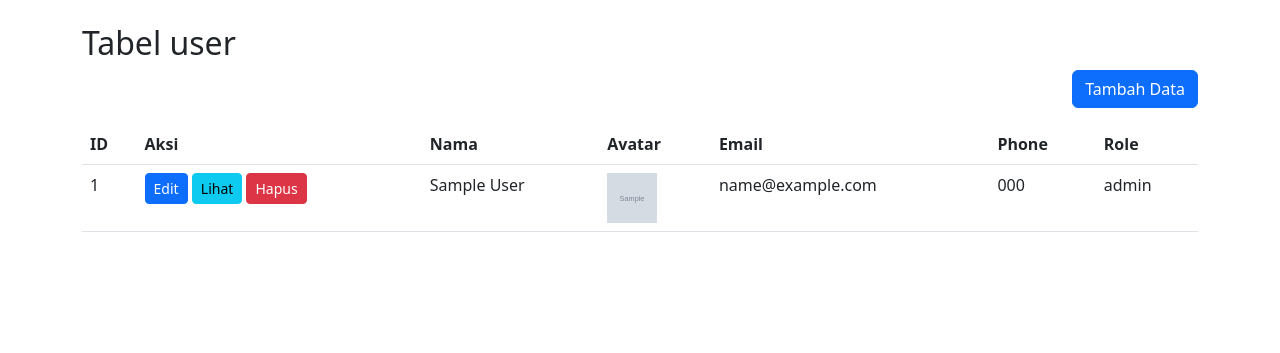
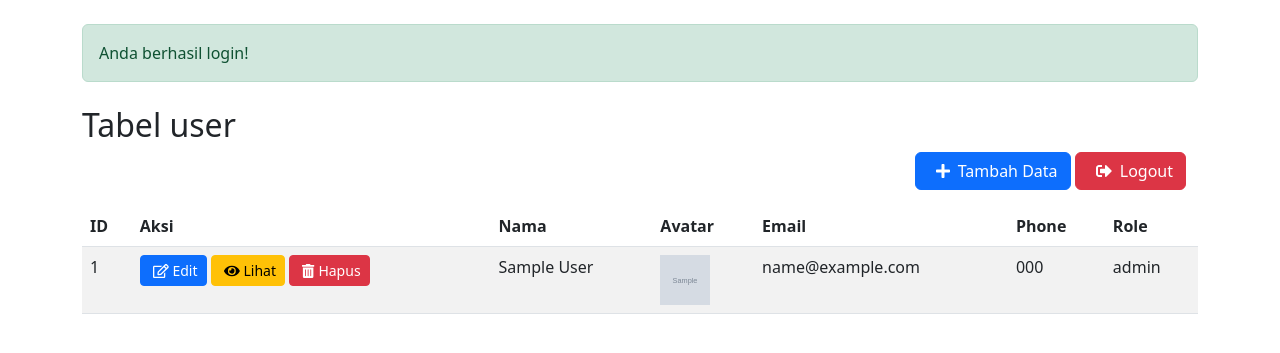
Before and after one commit to Nrlansa/tugasphp2, a PHP site: page /user.php in a window 1280 px wide. Shown: the top 353 px of the page. Run offline with PHP 8.4, Linux system fonts and the light colour scheme; the visitor is signed in with stand-in values (Sample User, id 1); tables that the repository leaves empty or names only in its code hold one stand-in row (values such as "Sample post"); grey boxes marked "Sample" are stand-in pictures.

Commit message:
tugas20 update dari tugas19

```diff
--- a/tugas19/user.php
+++ b/tugas19/user.php
@@ -1,4 +1,23 @@
 <?php
+session_start();
+
+$_SESSION['success_message'] = "Anda berhasil login!";
+
+// Periksa apakah pesan notifikasi tersedia
+if (isset($_SESSION['success_message'])) {
+    $successMessage = $_SESSION['success_message'];
+
+    // Hapus pesan notifikasi dari sesi
+    unset($_SESSION['success_message']);
+}
+
+// memastikan pengguna sudah login
+if (!isset($_SESSION["email"])) {
+    header("Location: login.php");
+    exit;
+}
+
+$email = $_SESSION["email"];
 
 $host = "localhost";
 $username = "root";
@@ -40,20 +59,33 @@ if (!$result) {
 
 <head>
     <title>Tabel User</title>
+    <!------Link CSS Bootstrap v.5.2.0------->
     <link rel="stylesheet" href="https://cdnjs.cloudflare.com/ajax/libs/bootstrap/5.2.0/css/bootstrap.min.css">
+    <!-------Link CSS Font Awesome v.5.15.4 -------->
+    <link rel="stylesheet" href="https://cdnjs.cloudflare.com/ajax/libs/font-awesome/5.15.4/css/all.min.css">
 </head>
 
 <body>
+
     <div class="container">
+        <?php if (isset($successMessage)) : ?>
+            <div class="alert alert-success mt-4" role="alert">
+                <?php echo $successMessage; ?>
+            </div>
+        <?php endif; ?>
         <h2 class="mt-4">Tabel user</h2>
         <div class="row">
             <div class="col-md-12 ">
                 <div class="float-end">
-                    <a href="tambah.php" class="btn btn-primary mb-3">Tambah Data</a>
+                    <form class="container-fluid justify-content-start">
+                        <a href="tambah.php" class="btn btn-primary mb-3"><i class="fas fa-plus mx-2"></i>Tambah Data</a>
+                        <a href="logout.php" class="btn btn-danger mb-3"><i class="fas fa-sign-out-alt mx-2"></i>Logout</a>
+                    </form>
                 </div>
             </div>
         </div>
-        <table class="table">
+        <div class="table-responsive">
+            <table class="table table-striped">
                 <thead>
                     <tr>
                         <th>ID</th>
@@ -80,9 +112,9 @@ if (!$result) {
                         echo "<tr>";
                         echo "<td>" . $row['id'] . "</td>";
                         echo "<td>
-                            <a href='edituser.php?id=" . $row['id'] . "' class='btn btn-primary btn-sm'>Edit</a>
-                            <a href='lihat.php?id=" . $row['id'] . "' class='btn btn-info btn-sm'>Lihat</a>
-                            <a href='?delete=" . $row['id'] . "' class='btn btn-danger btn-sm' onclick='return confirm(\"Apakah Anda yakin ingin menghapus data ini?\")'>Hapus</a>
+                            <a href='edituser.php?id=" . $row['id'] . "' class='btn btn-primary btn-sm'><i class='far fa-edit mx-1'></i>Edit</a>
+                            <a href='lihat.php?id=" . $row['id'] . "' class='btn btn-warning btn-sm'><i class='fas fa-eye mx-1'></i>Lihat</a>
+                            <a href='?delete=" . $row['id'] . "' class='btn btn-danger btn-sm' onclick='return confirm(\"Apakah Anda yakin ingin menghapus data ini?\")'><i class='fas fa-trash-alt mx-1'></i>Hapus</a>
                         </td>";
                         echo "<td>" . $row['nama'] . "</td>";
                         echo "<td><img src='avatar/" . $row['avatar'] . "' alt='Avatar' class='avatar' width='50px' height='50px'></td>";
@@ -95,8 +127,18 @@ if (!$result) {
                 </tbody>
             </table>
         </div>
+    </div>
 
+    <!-- Link JS Bootstrap v.5.2.0-->
     <script src="https://cdnjs.cloudflare.com/ajax/libs/bootstrap/5.2.0/js/bootstrap.bundle.min.js"></script>
+    <!-- Link Font Awesome v.5.15.4 JS -->
+    <script src="https://cdnjs.cloudflare.com/ajax/libs/font-awesome/5.15.4/js/all.min.js"></script>
+    <!------- JS agar notif hilang dalam 10s------->
+    <script>
+        setTimeout(function() {
+            document.querySelector('.alert').style.display = 'none';
+        }, 10000);
+    </script>
 </body>
 
 </html>
```
Lines whose indentation alone changed are shown as unchanged.
